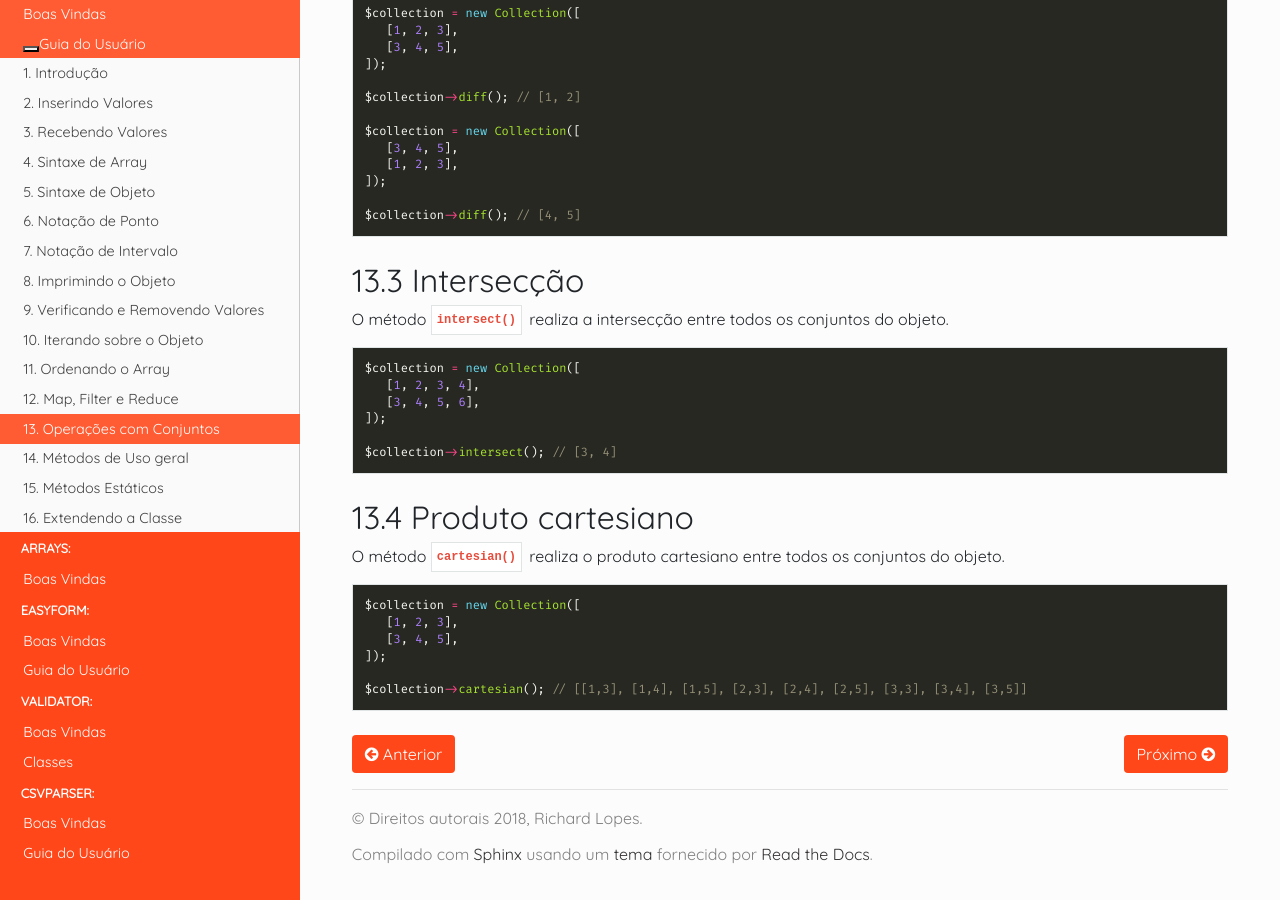
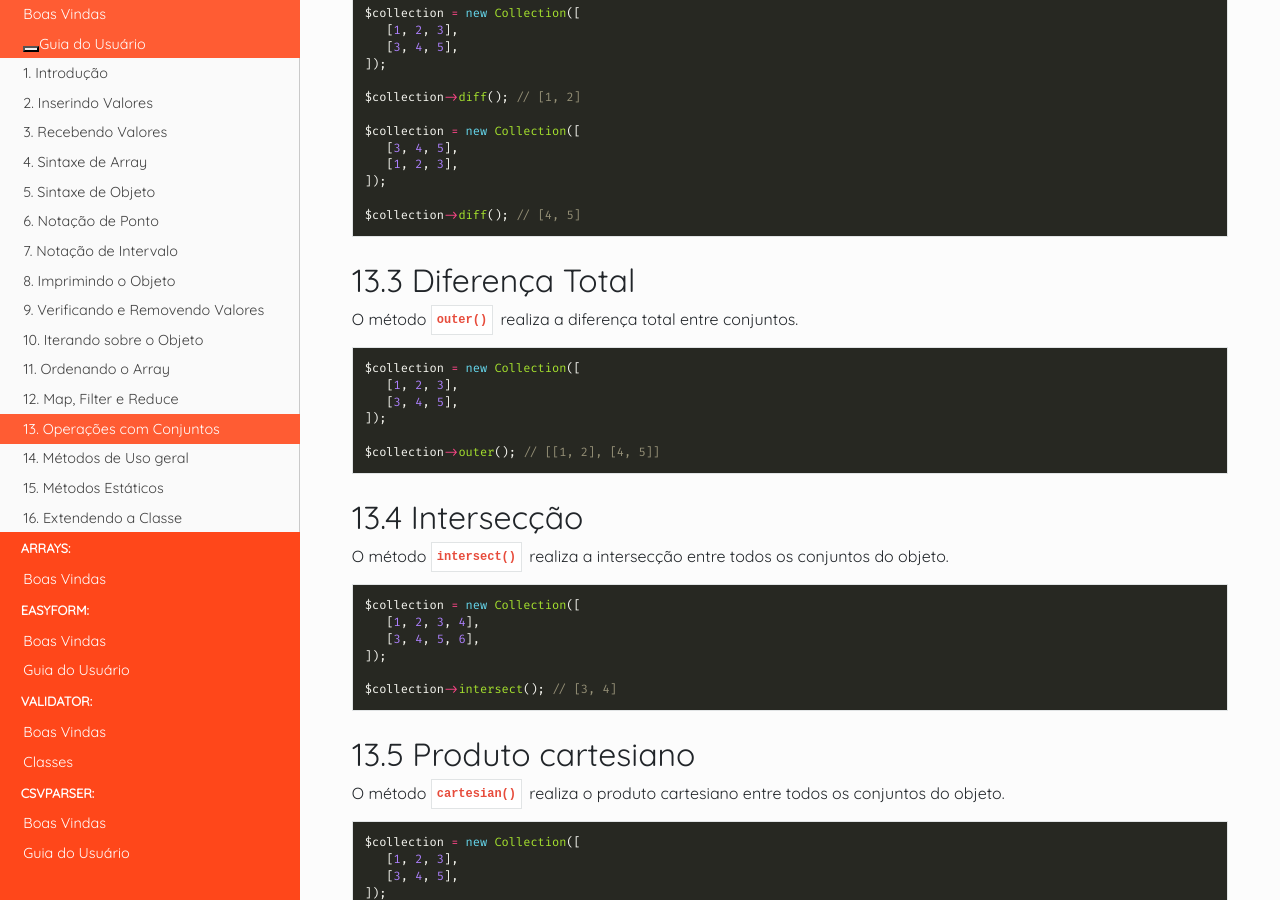
Before and after one commit to cajudev/docs, a Sphinx documentation site: the page built from source/collection/pages/set-operations.rst, in a window 1280 px wide and 900 px high, scrolled down 691 px. Built offline with Sphinx 7.4.7 and the Read the Docs theme 2.0.0, drawn with Linux system fonts in a browser that asks for light colours; nearby versions of some CDN libraries; library files that are not in the unit come from our copies; pages that are not in the unit, such as notebooks, are missing from menus.

Commit message:
Set Outer Method

```diff
--- a/source/collection/pages/set-operations.rst
+++ b/source/collection/pages/set-operations.rst
@@ -48,7 +48,21 @@ A ordem dos conjuntos altera diretamente o valor final.
 
    $collection->diff(); // [4, 5]
 
-13.3 Intersecção
+13.3 Diferença Total
+--------------------
+
+O método ``outer()`` realiza a diferença total entre conjuntos.
+
+.. code:: php
+
+   $collection = new Collection([
+      [1, 2, 3],
+      [3, 4, 5],
+   ]);
+
+   $collection->outer(); // [[1, 2], [4, 5]]
+
+13.4 Intersecção
 ----------------
 
 O método ``intersect()`` realiza a intersecção entre todos os conjuntos do objeto.
@@ -62,7 +76,7 @@ O método ``intersect()`` realiza a intersecção entre todos os conjuntos do ob
 
    $collection->intersect(); // [3, 4]
 
-13.4 Produto cartesiano
+13.5 Produto cartesiano
 -----------------------
 
 O método ``cartesian()`` realiza o produto cartesiano entre todos os conjuntos do objeto.
```
